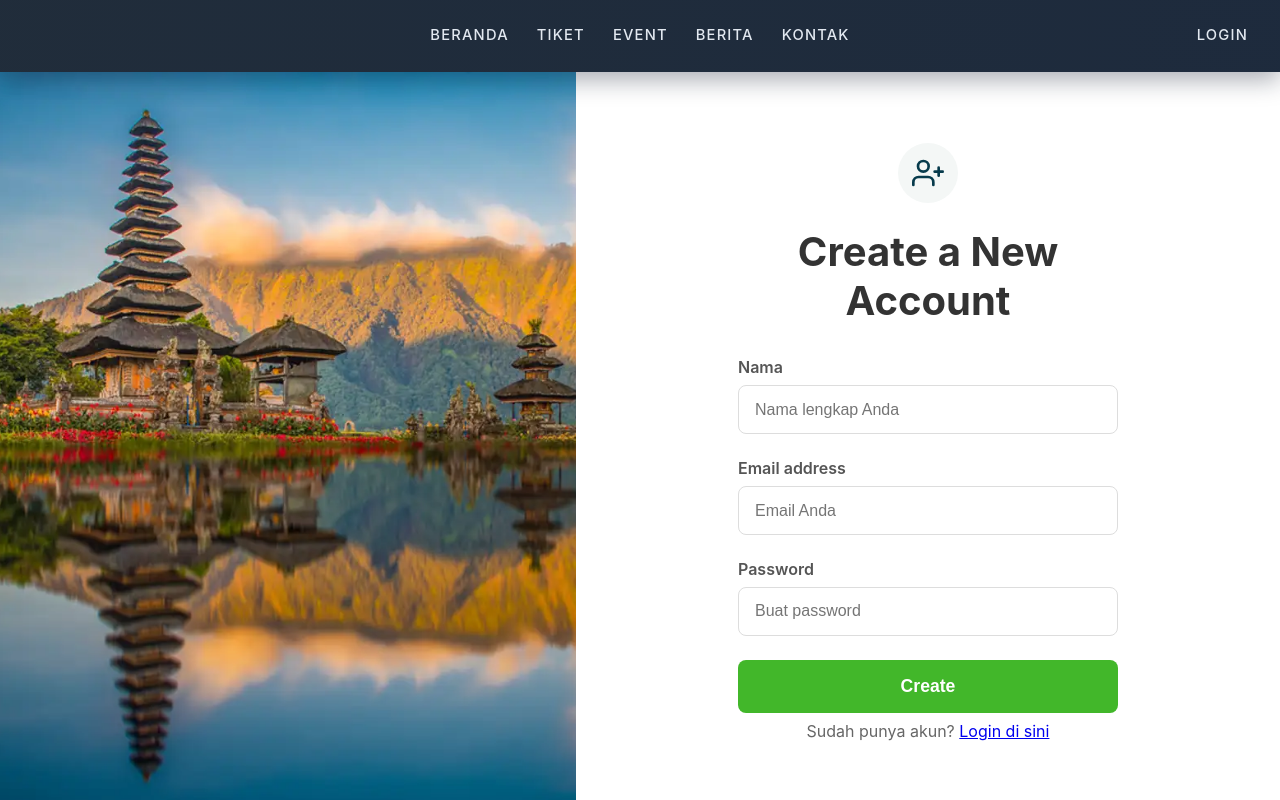
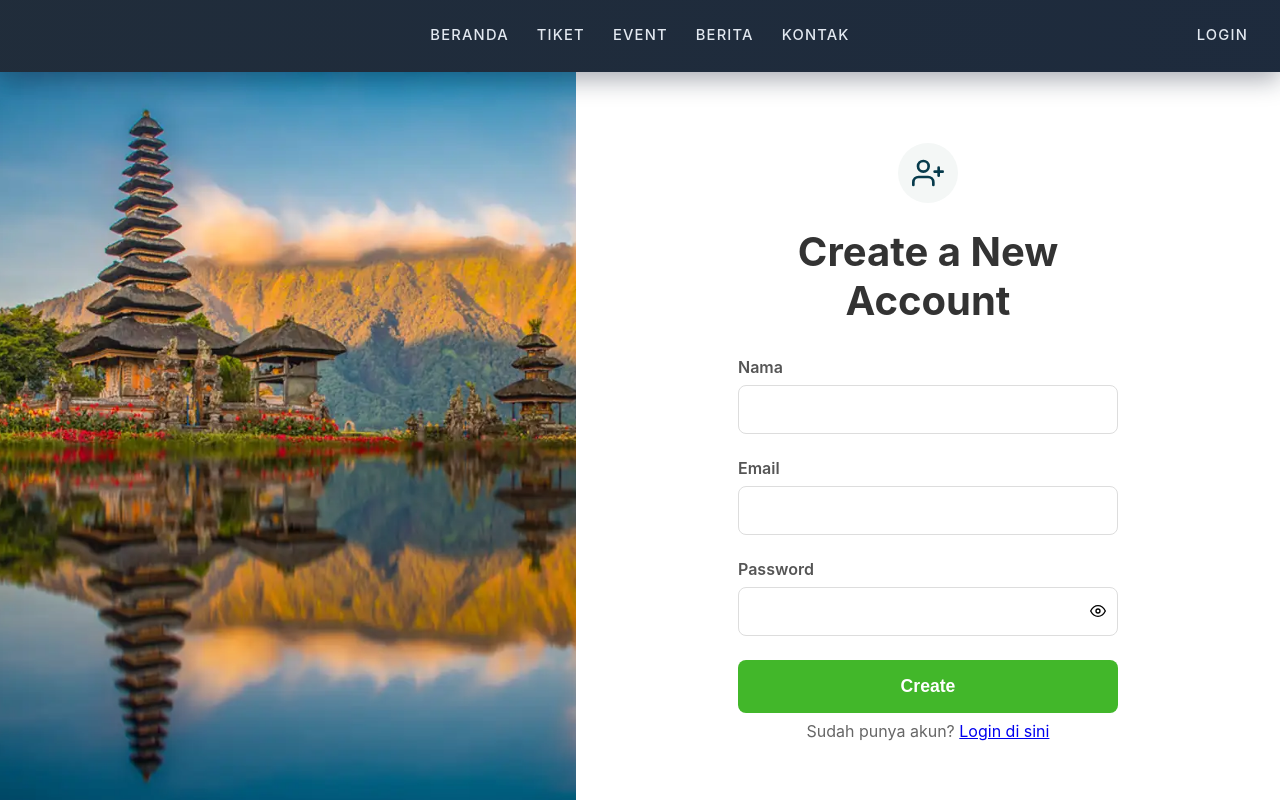
Before and after one commit to ErikZendrato/PBL, a React (Vite) app: page /register in a window 1280 px wide. Shown: the top 800 px of the page. Built offline with nearby package versions, Linux system fonts and the light colour scheme.

Commit message:
register login

```diff
--- a/src/Pages/Register.jsx
+++ b/src/Pages/Register.jsx
@@ -1,58 +1,72 @@
 import React, { useState } from 'react';
 import { Link, useNavigate } from 'react-router-dom';
-import { FiUserPlus } from 'react-icons/fi';
+import { FiUserPlus, FiEye, FiEyeOff } from 'react-icons/fi';
+import axios from 'axios';
 import '../App.css';
-
-// Import gambar dari assets
 import baturImage from '../assets/batur.jpg';
 
 function Register() {
   const [nama, setNama] = useState('');
   const [email, setEmail] = useState('');
   const [password, setPassword] = useState('');
+  const [showPassword, setShowPassword] = useState(false);
+  const [loading, setLoading] = useState(false); // 🔒 LOCK SUBMIT
+
   const navigate = useNavigate();
 
-  const handleSubmit = (event) => {
+  const handleSubmit = async (event) => {
     event.preventDefault();
 
+    // ❌ cegah submit 2x
+    if (loading) return;
 
-    console.log('Mencoba mendaftar dengan:', { nama, email, password });
+    setLoading(true);
 
+    try {
+      await axios.post(
+        'http://127.0.0.1:8000/api/register',
+        {
+          nama,
+          email,
+          password,
+        },
+        {
+          headers: {
+            Accept: 'application/json',
+          },
+        }
+      );
 
-
-    alert('Pendaftaran berhasil! Silakan login.');
-
-
-    navigate('/login');
+      alert('Registrasi berhasil, silakan login');
+      navigate('/login');
+    } catch (error) {
+      const message =
+        error.response?.data?.message || 'Registrasi gagal';
+      alert(message);
+    } finally {
+      setLoading(false);
+    }
   };
 
   return (
     <div className="auth-page-container">
       <div className="auth-content-box">
 
-        {/* Sisi Gambar (Kiri) */}
         <div
           className="auth-image-side"
           style={{ backgroundImage: `url(${baturImage})` }}
-        >
-          {/* Sisi ini sengaja dibiarkan kosong untuk menampilkan gambar */}
-        </div>
+        />
 
-        {/* Sisi Form (Kanan) */}
         <div className="auth-form-side">
           <form className="auth-form" onSubmit={handleSubmit}>
-            <div className="auth-icon">
-              <FiUserPlus />
-            </div>
+            <div className="auth-icon"><FiUserPlus /></div>
             <h2>Create a New Account</h2>
 
             <div className="auth-input-group">
-              <label htmlFor="nama">Nama</label>
+              <label>Nama</label>
               <input
-                id="nama"
                 type="text"
                 className="auth-input"
-                placeholder="Nama lengkap Anda" // Placeholder ditambahkan
                 value={nama}
                 onChange={(e) => setNama(e.target.value)}
                 required
@@ -60,35 +74,45 @@ function Register() {
             </div>
 
             <div className="auth-input-group">
-              <label htmlFor="email">Email address</label> {/* Label disesuaikan */}
+              <label>Email</label>
               <input
-                id="email"
                 type="email"
                 className="auth-input"
-                placeholder="Email Anda" // Placeholder ditambahkan
                 value={email}
                 onChange={(e) => setEmail(e.target.value)}
                 required
               />
             </div>
 
-            <div className="auth-input-group">
-              <label htmlFor="password">Password</label>
+            <div className="auth-input-group" style={{ position: 'relative' }}>
+              <label>Password</label>
               <input
-                id="password"
-                type="password"
+                type={showPassword ? 'text' : 'password'}
                 className="auth-input"
-                placeholder="Buat password" // Placeholder ditambahkan
                 value={password}
-                // INI PERBAIKANNYA
                 onChange={(e) => setPassword(e.target.value)}
                 required
               />
+
+              <span
+                onClick={() => setShowPassword(!showPassword)}
+                style={{
+                  position: 'absolute',
+                  right: '12px',
+                  top: '44px',
+                  cursor: 'pointer',
+                }}
+              >
+                {showPassword ? <FiEyeOff /> : <FiEye />}
+              </span>
             </div>
 
-            {/* Tombol ini akan berwarna hijau karena kelas 'green' */}
-            <button type="submit" className="auth-button-primary green">
-              Create
+            <button
+              type="submit"
+              className="auth-button-primary green"
+              disabled={loading}
+            >
+              {loading ? 'Processing...' : 'Create'}
             </button>
 
             <div className="auth-link-text">
```
